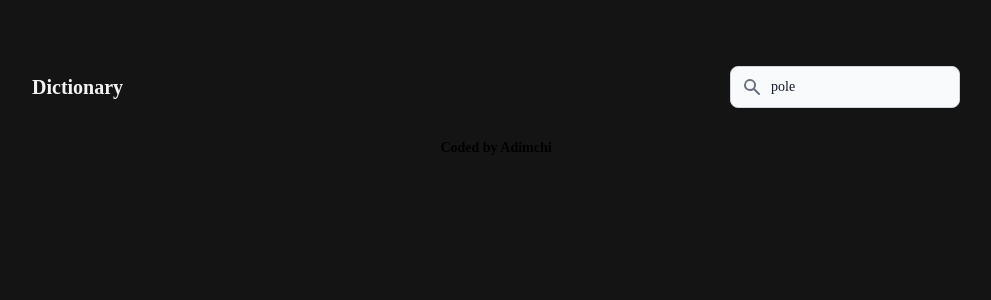
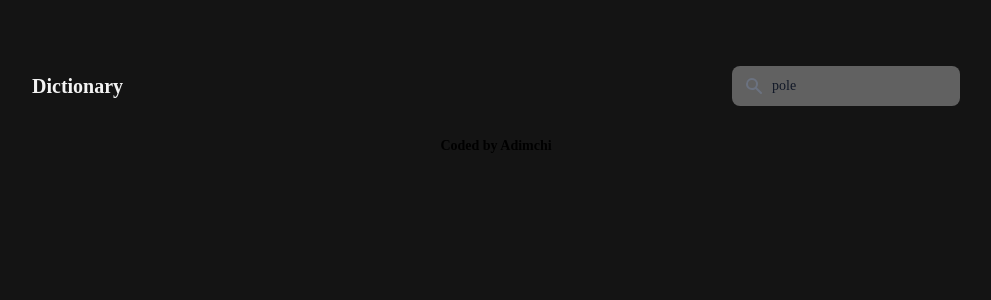
Before and after one commit to adimchithecreator/Dictionary-app, a React (Create React App) app: page / in a window 1280 px wide. Shown: the top 300 px of the page, without its empty margins (144-1135 px from the left). Built offline with nearby package versions, Linux system fonts and the light colour scheme; no server answers.

Commit message:
removed dark mode features

```diff
--- a/src/Search.js
+++ b/src/Search.js
@@ -65,7 +65,7 @@ let apiUrl= `https://api.dictionaryapi.dev/api/v2/entries/en/${keyword}`
             <svg aria-hidden="true" className="w-5 h-5 text-gray-500 dark:text-gray-400" fill="currentColor" viewBox="0 0 20 20" xmlns="http://www.w3.org/2000/svg"><path fill-rule="evenodd" d="M8 4a4 4 0 100 8 4 4 0 000-8zM2 8a6 6 0 1110.89 3.476l4.817 4.817a1 1 0 01-1.414 1.414l-4.816-4.816A6 6 0 012 8z" clip-rule="evenodd"></path></svg>
         </div>
         <input type="search" placeholder="Search for a word" defaultValue={props.defaultKeyword} onChange={handleKeywordChange}
-        className=" bg-gray-50 border border-gray-300 text-gray-900 text-sm rounded-lg focus:ring-blue-500 focus:border-blue-500 block w-full pl-10 p-2.5  dark:bg-gray-700 dark:border-gray-600 dark:placeholder-gray-400 dark:text-white dark:focus:ring-blue-500 dark:focus:border-blue-500" />
+        className=" text-gray-900 text-sm rounded-lg focus:ring-blue-500 focus:border-blue-500 block w-full pl-10 p-2.5  bg-borderColor border-gray-600 placeholder-gray-400  " />
             </div>
 
         </form>
```
